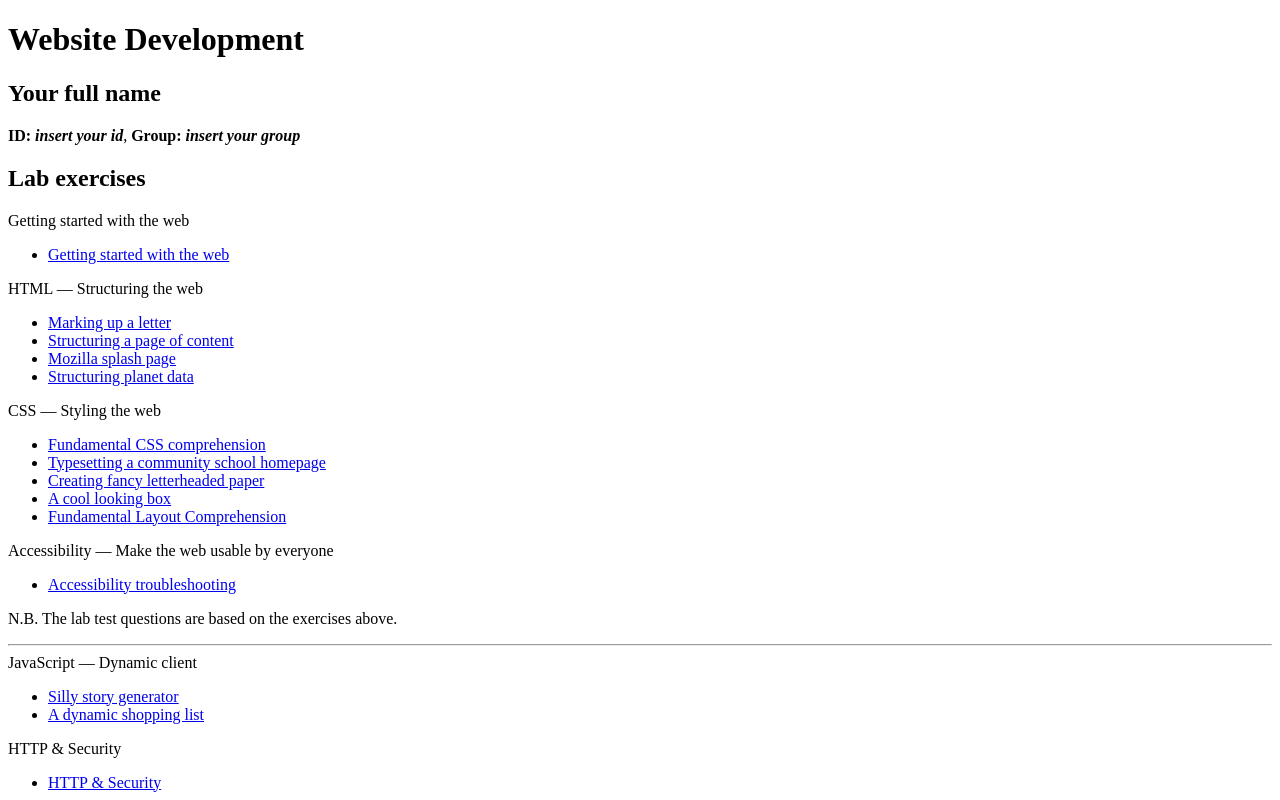
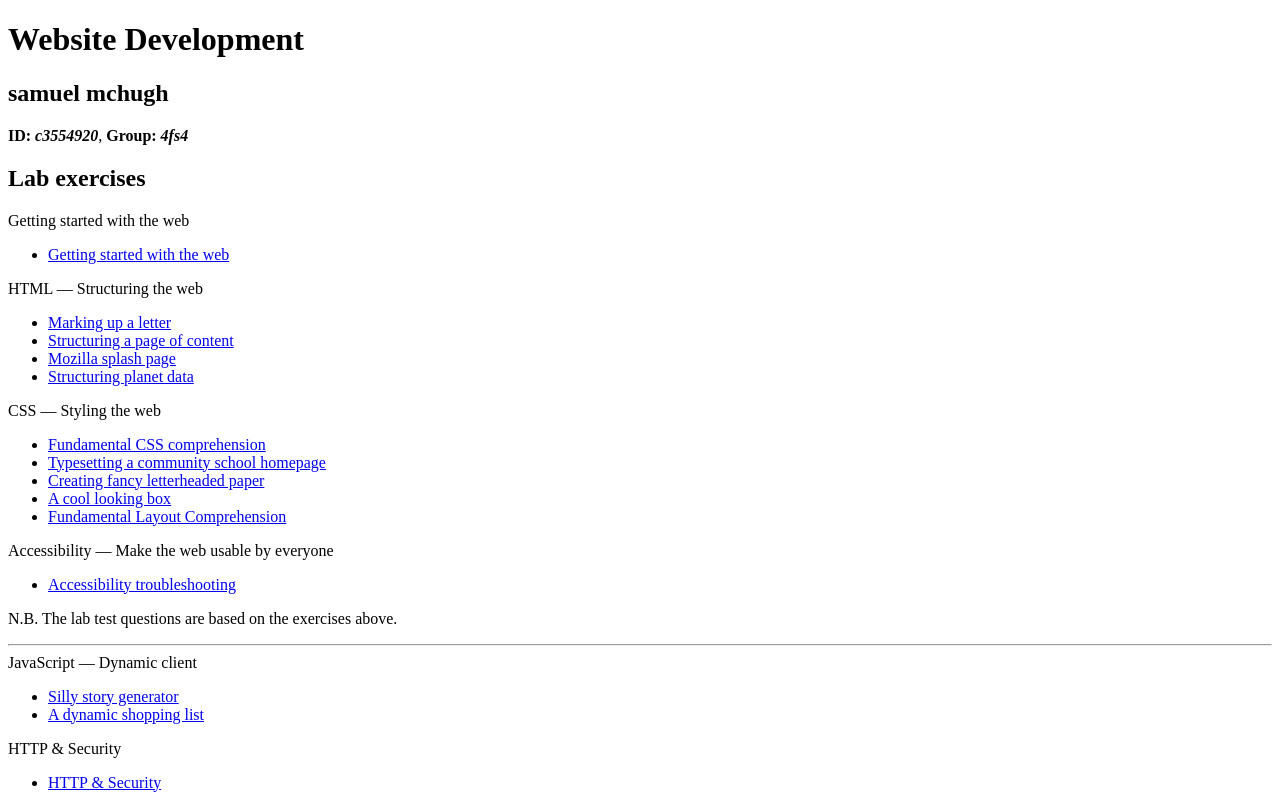
Before and after one commit to samuelmchugh/samuelmchugh, a plain HTML site: page index.html in a window 1280 px wide. Shown: the top 800 px of the page. Drawn offline with Linux system fonts and the light colour scheme.

Commit message:
Update index.html

```diff
--- a/index.html
+++ b/index.html
@@ -13,11 +13,11 @@
             Website Development
          </h1>
          <h2>
-            Your full name
+            samuel mchugh
          </h2>
          <p>
-            <strong>ID: <em>insert your id</em></strong>,
-            <strong>Group: <em>insert your group</em></strong>
+            <strong>ID: <em>c3554920</em></strong>,
+            <strong>Group: <em>4fs4</em></strong>
          </p>
       </header>
       <h2>
@@ -33,7 +33,7 @@
       <header>HTML — Structuring the web</header>
       <ul>
          <li>
-            <a href="insert_your_url_for_this_exercise">
+            <a href="html/structuring/index.html">
                Marking up a letter</a>
          </li>
          <li>
```
